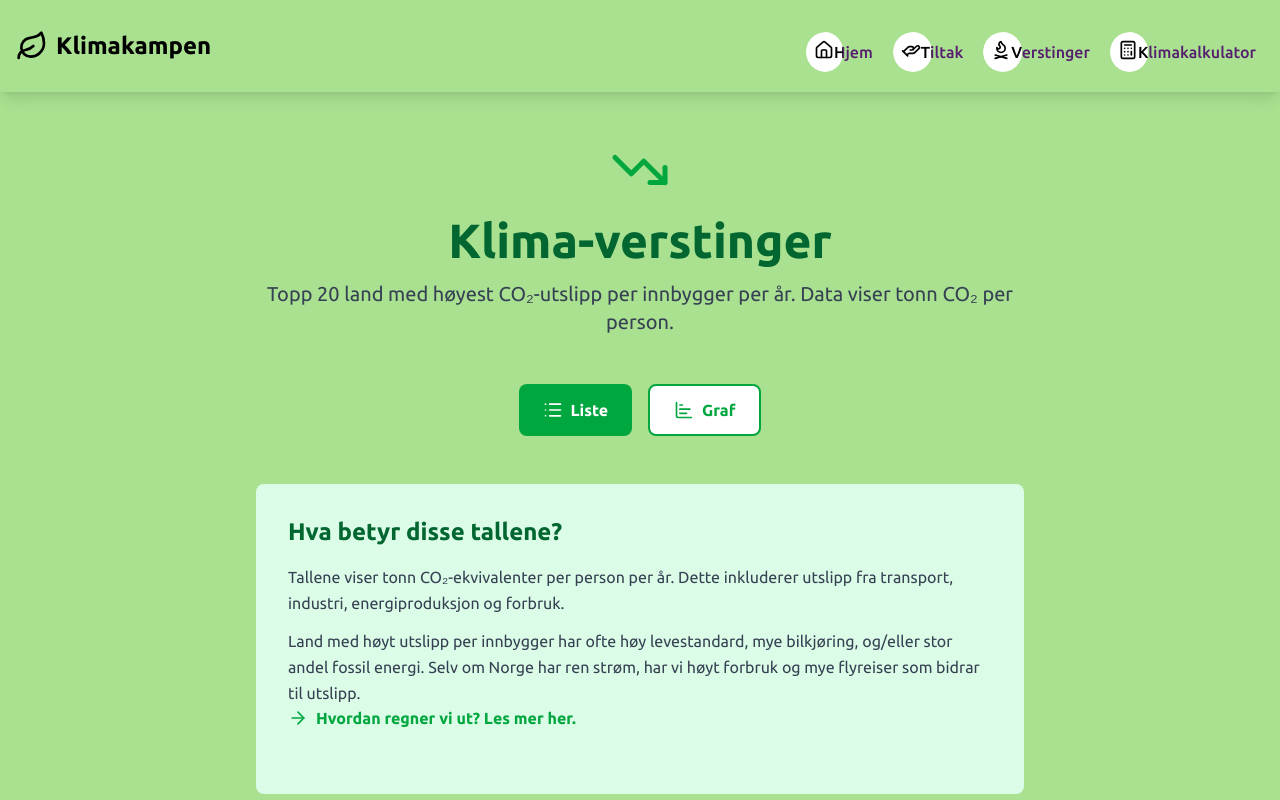
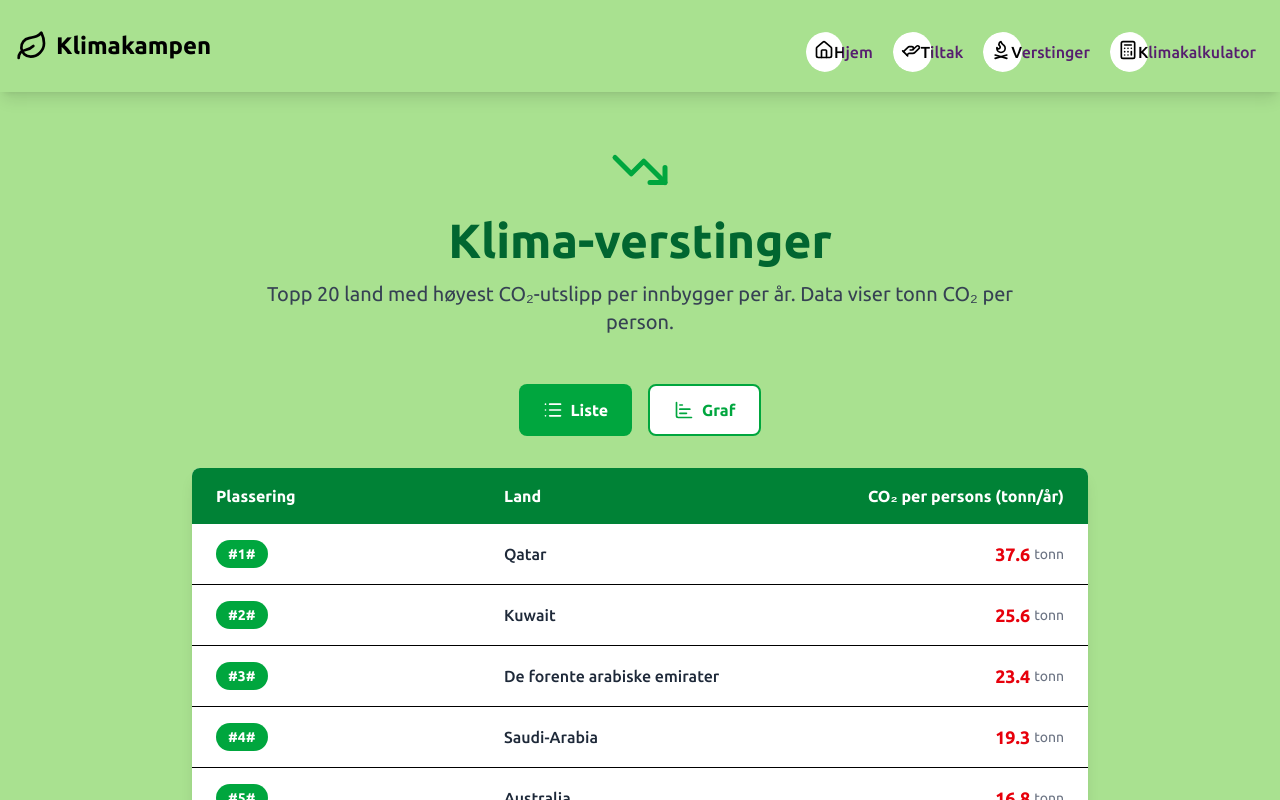
Before and after one commit to abdilatiiif/eksamenemne6, a Next.js app: page /verstinger in a window 1280 px wide. Both pictures are taken after a click on the button "Liste". Shown: the top 800 px of the page. Built offline with nearby package versions, Linux system fonts and the light colour scheme.

Commit message:
la til recharts for graff og tabs mellom de

```diff
--- a/package.json
+++ b/package.json
@@ -13,7 +13,8 @@
     "lucide-react": "^0.544.0",
     "next": "15.5.4",
     "react": "19.1.0",
-    "react-dom": "19.1.0"
+    "react-dom": "19.1.0",
+    "recharts": "^3.2.1"
   },
   "devDependencies": {
     "@eslint/eslintrc": "^3",
--- a/src/app/verstinger/page.js
+++ b/src/app/verstinger/page.js
@@ -1,12 +1,25 @@
 "use client";
 
 import { ArrowRight } from "lucide-react";
-import { TrendingDown, List, ChartBar } from "lucide-react";
+import { TrendingDown, List, ChartBar, ChartSpline } from "lucide-react";
 import Link from "next/link";
 import { useState } from "react";
+import { verstinger } from "../../data/verstinger.js";
+import {
+  BarChart,
+  Bar,
+  XAxis,
+  YAxis,
+  CartesianGrid,
+  Tooltip,
+  ResponsiveContainer,
+  Cell,
+} from "recharts";
+
+console.log("verstinger data:", verstinger);
 
 function VerstingerPage() {
-  const [view, setView] = useState("list");
+  const [view, setView] = useState("chart");
 
   return (
     <div className="container mx-auto px-4 py-12">
@@ -48,6 +61,16 @@ function VerstingerPage() {
         </button>
       </div>
 
+      {
+        // visning av liste eller graf
+      }
+
+      {view === "chart" ? (
+        <GrafView data={verstinger} />
+      ) : (
+        <ListView data={verstinger} />
+      )}
+
       <div className="mt-12 max-w-3xl mx-auto bg-green-100 p-8 rounded-lg">
         <h2 className="text-2xl font-bold text-green-800 mb-4">
           Hva betyr disse tallene?
@@ -64,7 +87,7 @@ function VerstingerPage() {
         </p>
 
         <Link
-          href="/utrening"
+          href="/utregning"
           className="inline-flex items-center gap-2 text-green-600 hover:text-green-700 font-semibold mb-8"
         >
           <ArrowRight size={20} />
@@ -75,14 +98,117 @@ function VerstingerPage() {
   );
 }
 
+function ListView({ data }) {
+  return (
+    <div className="max-w-4xl mx-auto bg-white rounded-lg shadow-lg overflow-hidden">
+      <div className="bg-green-700 text-white px-6 py-4 grid grid-cols-3 gap-4 font-bold">
+        <div>Plassering</div>
+        <div>Land</div>
+        <div className="text-right">CO₂ per persons (tonn/år)</div>
+      </div>
+
+      <div className="divide-y">
+        {data.map((country) => (
+          <div
+            key={country.rank}
+            className="px-6 py-4 grid grid-cols-3 gap-4 hover:bg-green-50 transition"
+          >
+            <div className="flex items-center">
+              <span className="bg-green-600 text-white px-3 py-1 rounded-full font-bold text-sm">
+                #{country.rank}#
+              </span>
+            </div>
+
+            <div className="flex items-center font-medium text-gray-800">
+              {country.country}
+            </div>
+
+            <div className="flex items-center justify-end">
+              <span className="text-lg font-bold text-red-600">
+                {country.co2PerPerson}
+              </span>
+              <span className="ml-1 text-gray-500 text-sm">tonn</span>
+            </div>
+          </div>
+        ))}
+      </div>
+    </div>
+  );
+}
+
+function GrafView({ data }) {
+  console.log("Rendering GrafView with data:", data);
+  // fargefunksjon for stolpene
+  const getColor = (value) => {
+    if (value > 20) return "#dc2626";
+    if (value > 15) return "#ef4444";
+    if (value > 10) return "#f97316";
+    if (value > 7) return "#f59e0b";
+    return "#84cc16";
+  };
+
+  return (
+    <div className="max-w-6xl mx-auto bg-white rounded-lg shadow-lg p-8">
+      <h2 className="text-2xl font-bold text-green-800 mb-6 text-center">
+        CO₂-utslipp per innnbyggere (tonn per år)
+      </h2>
+
+      <ResponsiveContainer
+        className={`${"bg-green-200 w-full rounded-2xl"}`}
+        height={600}
+      >
+        <BarChart
+          data={data}
+          margin={{ top: 20, right: 20, left: 20, bottom: 100 }}
+        >
+          <CartesianGrid strokeDasharray="2 2" />
+
+          {/* X-akse med landnavn */}
+          <XAxis
+            dataKey="country"
+            angle={-45}
+            textAnchor="end"
+            height={150}
+            interval={0}
+            className="bg-green-500"
+            style={{ fontSize: "12px", fontWeight: "bold" }}
+          />
+
+          {/* Y-akse venstre side */}
+          <YAxis
+            label={{
+              value: "CO₂ (tonn/år) 🌎",
+              angle: -90,
+              position: "insideLeft",
+            }}
+          />
+
+          <Tooltip
+            hovertekst={(value) => [`${value} tonn `, "CO₂ per person"]}
+            contentStyle={{
+              backgroundColor: "#f0fdf4",
+              color: "#166534",
+              border: "2px solid #16a34a",
+            }}
+          />
+
+          <Bar dataKey="co2PerPerson" radius={[8, 8, 0, 0]}>
+            {data.map(
+              (entry, index) => (
+                console.log("Entry:", entry, "Index:", index),
+                (
+                  <Cell
+                    key={`cell-${index}`}
+                    fill={getColor(entry.co2PerPerson)}
+                  />
+                )
+              )
+            )}
+          </Bar>
+        </BarChart>
+      </ResponsiveContainer>
+    </div>
+  );
+}
+
 export default VerstingerPage;
-
-/*
-    {view === "list" ? (
-        <ListView data={verstinger} />
-      ) : (
-        <ChartView data={verstinger} />
-      )}
- */
-
-// list og chart visning er ikke implementert enda
```
Also changed, not shown: 2 other files (tests, documents, lock files or other folders).
